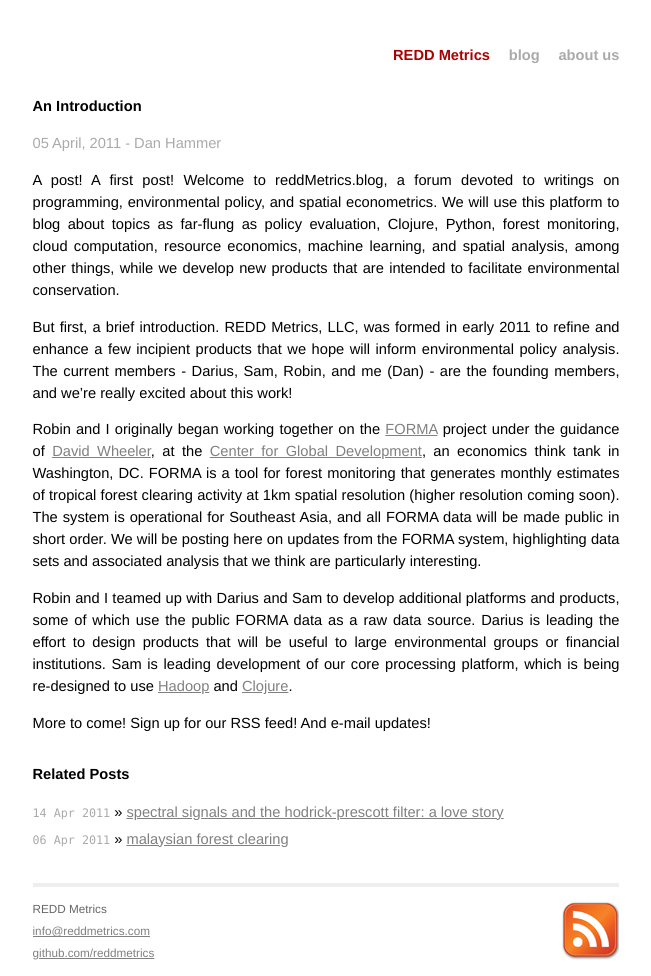
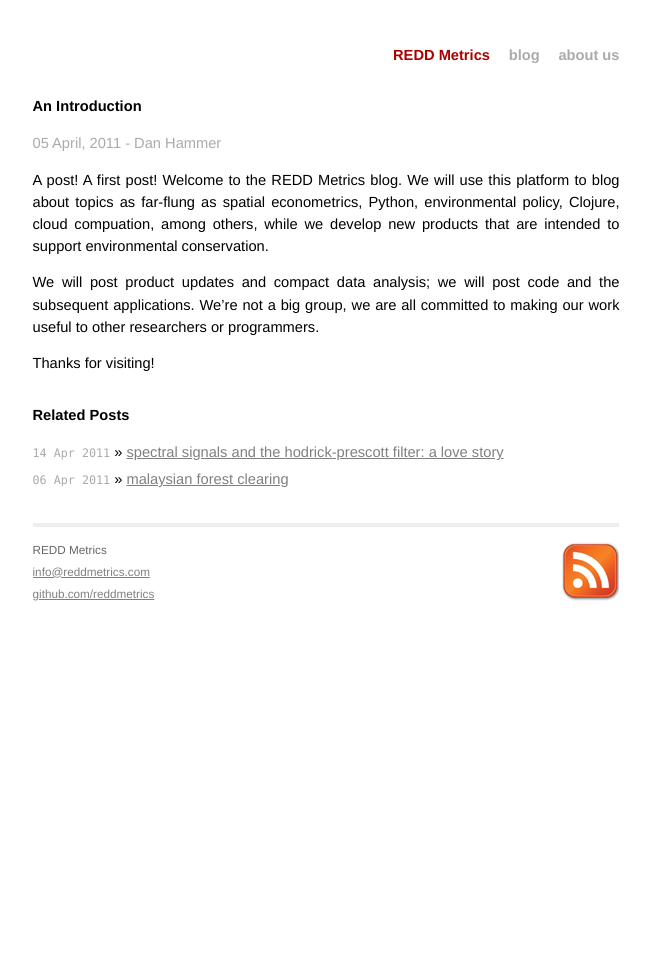
Before and after one commit to reddmetrics/reddmetrics.github.com, a Jekyll site: the page built from _posts/2011-04-05-an-introduction.md, in a window 1280 px wide. Shown: the whole page, without its empty margins (314-965 px from the left). Built offline with Jekyll 4.4.1, drawn with Linux system fonts in a browser that asks for light colours; Markdown is read by kramdown in place of the engine named in the settings; after the commit the page ends 944 px from its top, so only the background shows below that.

Commit message:
drafting new posts; simpler and shorter.

```diff
--- a/_posts/2011-04-05-an-introduction.md
+++ b/_posts/2011-04-05-an-introduction.md
@@ -9,12 +9,15 @@
 
 <p class="meta">05 April, 2011 - Dan Hammer</p>
 
-A post!  A first post!  Welcome to reddMetrics.blog, a forum devoted to writings on programming, environmental policy, and spatial econometrics.  We will use this platform to blog about topics as far-flung as policy evaluation, Clojure, Python, forest monitoring, cloud computation, resource economics, machine learning, and spatial analysis, among other things, while we develop new products that are intended to facilitate environmental conservation.
+A post!  A first post!  Welcome to the REDD Metrics blog.  We will use
+this platform to blog about topics as far-flung as spatial
+econometrics, Python, environmental policy, Clojure, cloud compuation, among
+others, while we develop new products that are intended to support
+environmental conservation.
 
-But first, a brief introduction.  REDD Metrics, LLC, was formed in early 2011 to refine and enhance a few incipient products that we hope will inform environmental policy analysis.  The current members - Darius, Sam, Robin, and me (Dan) - are the founding members, and we're really excited about this work!
+We will post product updates and compact data analysis; we will post
+code and the subsequent applications.  We're not a big group, we are
+all committed to making our work useful to other researchers or
+programmers.
 
-Robin and I originally began working together on the [FORMA](http://www.cgdev.org/forma) project under the guidance of [David Wheeler](http://www.cgdev.org/content/expert/detail/11584), at the [Center for Global Development](http://www.cgdev.org), an economics think tank in Washington, DC.  FORMA is a tool for forest monitoring that generates monthly estimates of tropical forest clearing activity at 1km spatial resolution (higher resolution coming soon).  The system is operational for Southeast Asia, and all FORMA data will be made public in short order.  We will be posting here on updates from the FORMA system, highlighting data sets and associated analysis that we think are particularly interesting.
-
-Robin and I teamed up with Darius and Sam to develop additional platforms and products, some of which use the public FORMA data as a raw data source.  Darius is leading the effort to design products that will be useful to large environmental groups or financial institutions.  Sam is leading development of our core processing platform, which is being re-designed to use [Hadoop](http://hadoop.apache.org) and [Clojure](http://www.clojure.org).
-
-More to come!  Sign up for our RSS feed!  And e-mail updates!
+Thanks for visiting!
```
Also changed, not shown: _posts/2011-04-06-malaysian-forest-clearing.md (+55 -10 lines), _posts/2011-04-14-hodrick-prescott-filter-and-spectral-signals.md (+1 -1 lines), aboutus.md (+1 -1 lines).
